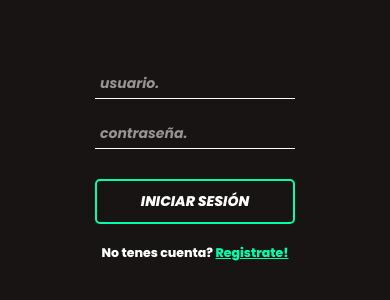
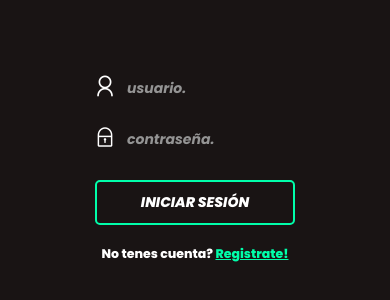
Before and after one commit to franciscogallom/f5-mobile, a React Native app: screen / in a window 390 px wide. Shown: the part 258-558 px from the top of the page. Built offline with nearby package versions, Linux system fonts and the light colour scheme.

Commit message:
styles: adding icons and improving the UI.

```diff
--- a/App.tsx
+++ b/App.tsx
@@ -48,7 +48,11 @@ const App: FC = () => {
       <TouchableWithoutFeedback onPress={() => Keyboard.dismiss()}>
         <View style={styles.container}>
           <SignUp />
-          <GoBack text="volver atrás" handleTap={() => setHaveAccount(true)} />
+          <GoBack
+            icon="back"
+            text="volver atrás"
+            handleTap={() => setHaveAccount(true)}
+          />
         </View>
       </TouchableWithoutFeedback>
     )
--- a/components/ErrorText.tsx
+++ b/components/ErrorText.tsx
@@ -8,18 +8,19 @@ interface Props {
 }
 
 const ErrorText: FC<Props> = ({ text }: Props) => {
-  return (
-    <Text style={styles.text}>
-      {text && text !== "undefined" && `${text}.`}
-    </Text>
-  )
+  return text && text !== "undefined" ? (
+    <Text style={styles.text}>{`${text}.`}</Text>
+  ) : null
 }
 
 const styles = StyleSheet.create({
   text: {
+    marginBottom: 1,
+    width: 200,
+    justifyContent: "flex-end",
     color: colors.quaternary,
     fontFamily: "poppins-bold-italic",
-    padding: 1,
+    fontSize: 12,
   },
 })
 
--- a/components/GoBack.tsx
+++ b/components/GoBack.tsx
@@ -1,23 +1,30 @@
 import React, { FC } from "react"
 import { TouchableOpacity, Text, StyleSheet } from "react-native"
+import { AntDesign } from "@expo/vector-icons"
 
 import { colors } from "../assets/colors"
 
 interface Props {
   text: string
+  icon: "back"
   handleTap: () => void
 }
 
-const GoBack: FC<Props> = ({ text, handleTap }: Props) => {
+const GoBack: FC<Props> = ({ text, handleTap, icon }: Props) => {
   return (
-    <TouchableOpacity onPress={() => handleTap()}>
-      <Text style={styles.text}>{`< ${text}`}</Text>
+    <TouchableOpacity style={styles.container} onPress={() => handleTap()}>
+      <AntDesign name={icon} size={24} color={colors.tertiary} />
+      <Text style={styles.text}>{text}</Text>
     </TouchableOpacity>
   )
 }
 
 const styles = StyleSheet.create({
+  container: {
+    flexDirection: "row",
+  },
   text: {
+    marginLeft: 5,
     color: colors.tertiary,
     fontFamily: "poppins-extrabold-italic",
   },
--- a/components/InputLogInAndSignUp.tsx
+++ b/components/InputLogInAndSignUp.tsx
@@ -1,42 +1,52 @@
 import React, { FC } from "react"
-import { TextInput, StyleSheet } from "react-native"
+import { TextInput, View, StyleSheet } from "react-native"
+import { AntDesign } from "@expo/vector-icons"
 
 import { colors } from "../assets/colors"
 interface Props {
   dataType: string
   placeholder: string
   secureTextEntry?: boolean
+  icon: "user" | "mail" | "lock" | "sync" | "mobile1"
   setDataType: (dataType: string) => void
 }
-
 const InputLogInAndSignUp: FC<Props> = ({
   dataType,
   placeholder,
   secureTextEntry,
+  icon,
   setDataType,
 }: Props) => {
   return (
+    <View style={styles.input}>
+      <AntDesign style={styles.icon} name={icon} size={24} color="white" />
       <TextInput
-      style={styles.input}
+        style={styles.textInput}
         value={dataType}
         placeholder={`${placeholder}.`}
         placeholderTextColor="#949494"
         onChangeText={setDataType}
         secureTextEntry={secureTextEntry}
       />
+    </View>
   )
 }
 
 const styles = StyleSheet.create({
+  icon: {
+    marginBottom: 5,
+  },
   input: {
+    flexDirection: "row",
+    alignItems: "center",
+    marginTop: 10,
+  },
+  textInput: {
     color: colors.secondary,
-    margin: 10,
+    margin: 5,
     padding: 5,
-    height: 30,
-    width: 200,
+    width: 170,
     backgroundColor: "transparent",
-    borderColor: colors.secondary,
-    borderBottomWidth: 1.5,
     fontFamily: "poppins-bold-italic",
   },
 })
--- a/screens/LogIn.tsx
+++ b/screens/LogIn.tsx
@@ -35,11 +35,13 @@ const LogIn: FC = () => {
           <InputLogInAndSignUp
             dataType={values.user}
             placeholder="usuario"
+            icon="user"
             setDataType={handleChange("user")}
           />
           <InputLogInAndSignUp
             dataType={values.password}
             placeholder="contraseña"
+            icon="lock"
             secureTextEntry
             setDataType={handleChange("password")}
           />
--- a/screens/SignUp.tsx
+++ b/screens/SignUp.tsx
@@ -31,6 +31,7 @@ const SignUp: FC = () => {
           <InputLogInAndSignUp
             dataType={values.user}
             placeholder="usuario"
+            icon="user"
             setDataType={handleChange("user")}
           />
           {userExists ? (
@@ -41,6 +42,7 @@ const SignUp: FC = () => {
           <InputLogInAndSignUp
             dataType={values.password}
             placeholder="contraseña"
+            icon="lock"
             secureTextEntry
             setDataType={handleChange("password")}
           />
@@ -48,12 +50,14 @@ const SignUp: FC = () => {
           <InputLogInAndSignUp
             dataType={values.email}
             placeholder="email"
+            icon="mail"
             setDataType={handleChange("email")}
           />
           {touched.email && <ErrorText text={`${errors.email}`} />}
           <InputLogInAndSignUp
             dataType={values.emailVerification}
             placeholder="repetir email"
+            icon="sync"
             setDataType={handleChange("emailVerification")}
           />
           {touched.emailVerification && (
@@ -62,6 +66,7 @@ const SignUp: FC = () => {
           <InputLogInAndSignUp
             dataType={values.phone}
             placeholder="celular (opcional)"
+            icon="mobile1"
             setDataType={handleChange("phone")}
           />
           {touched.phone && <ErrorText text={`${errors.phone}`} />}
```
Lines whose indentation alone changed are shown as unchanged.
